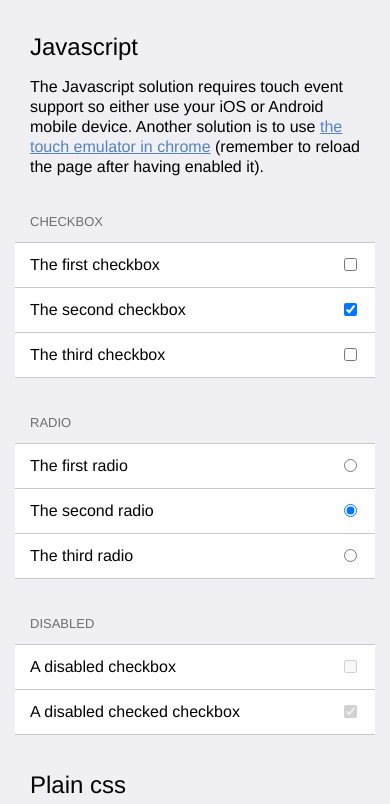
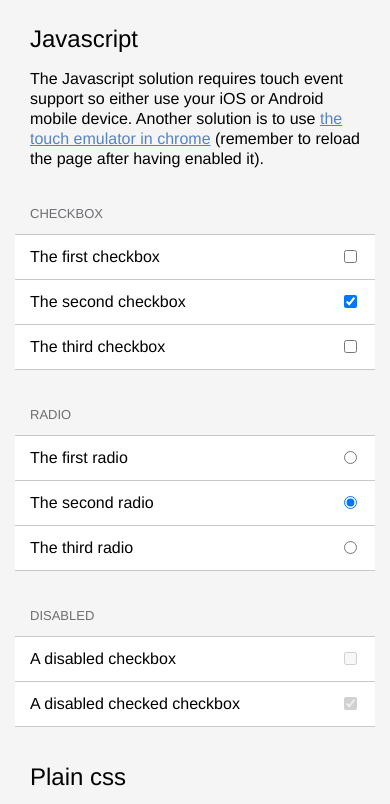
Before and after one commit to tmpethick/switch, a plain HTML site: page index.html in a window 390 px wide. Shown: the part 119-923 px from the top of the page. Drawn offline with Linux system fonts and the light colour scheme.

Commit message:
Fixes mobile padding and bg color in test page

```diff
--- a/demo-assets/styles.css
+++ b/demo-assets/styles.css
@@ -1,6 +1,8 @@
 body {
   font: normal 16px/20px "Helvetica Neue", Helvetica, sans-serif;
-  background-color: #EFEFF4;
+  background-color: #f5f5f5;
+  padding: 0;
+  margin: 0;
 }
 
 
```
